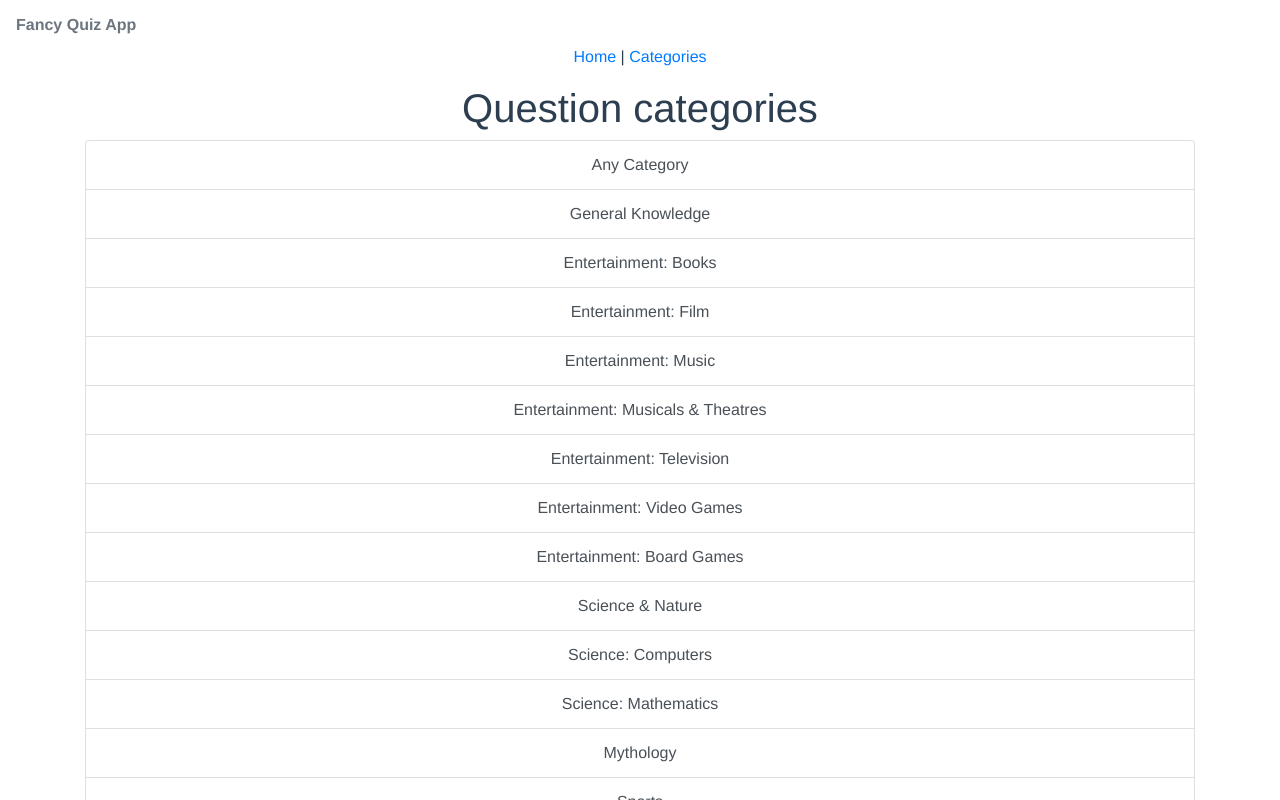
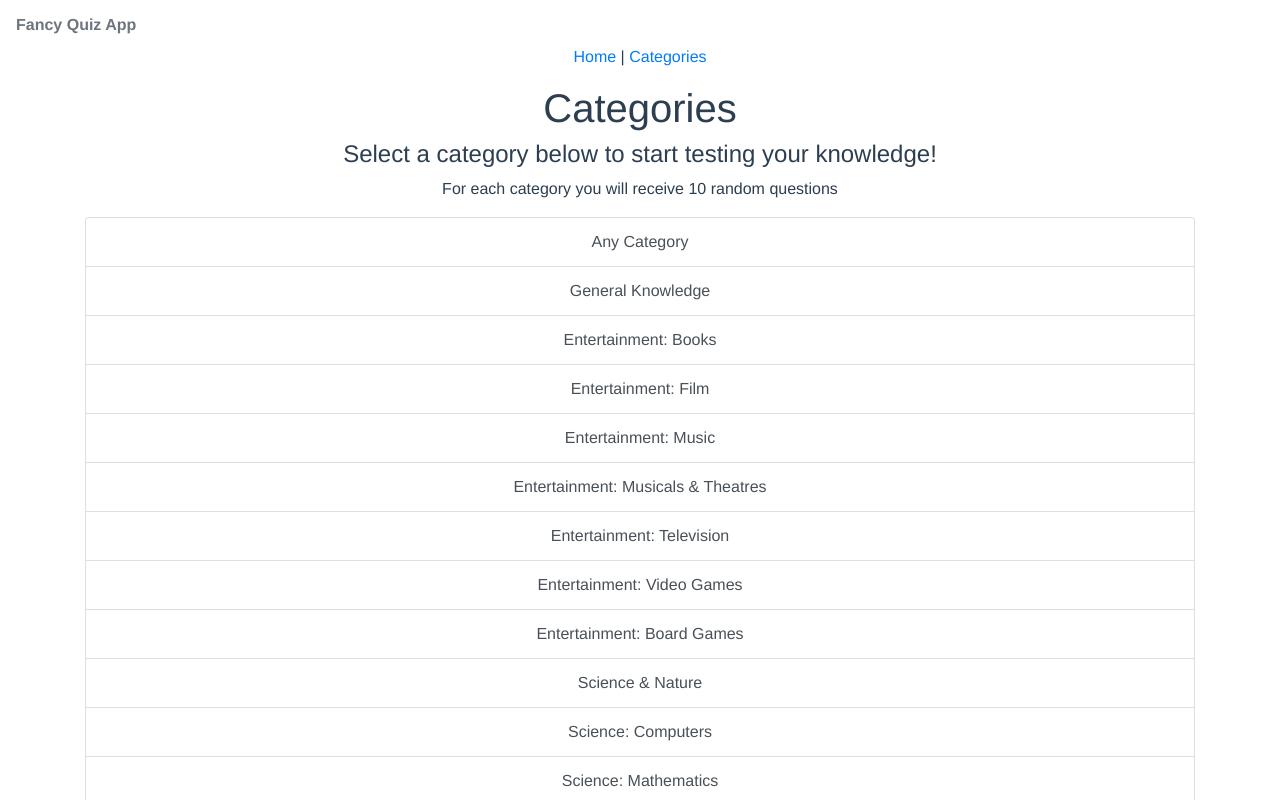
Before and after one commit to RichardsonWTR/vue-quiz, a Vue app: page /categories in a window 1280 px wide. Shown: the top 800 px of the page. Built offline with nearby package versions, Linux system fonts and the light colour scheme.

Commit message:
Showing infomations to the users

```diff
--- a/src/views/QuestionCategories.vue
+++ b/src/views/QuestionCategories.vue
@@ -1,6 +1,8 @@
 <template>
     <div>
-        <h1>Question categories </h1>
+        <h1>Categories </h1>
+        <h4>Select a category below to start testing your knowledge!</h4>
+        <p>For each category you will receive 10 random questions</p>
         <CategoryList/>
     </div>
 </template>
--- a/src/views/QuestionScreen.vue
+++ b/src/views/QuestionScreen.vue
@@ -8,8 +8,14 @@
       </b-row>
       <b-row>
         <b-col md="6" offset-md="3">
+
+          <div v-if="index >= questions.length && totalAnswered">
+            <h3>You got {{ correctAnswered }} out of {{ totalAnswered }} questions.</h3>
+            <br><br>
+            <p><router-link to="/categories">Go to categories</router-link></p>
+          </div>
           <QuestionBox
-            v-if="questions.length"
+            v-else-if="questions.length"
             :currentQuestion="questions[index]"
             :next="next"
             :increment="increment"
```
